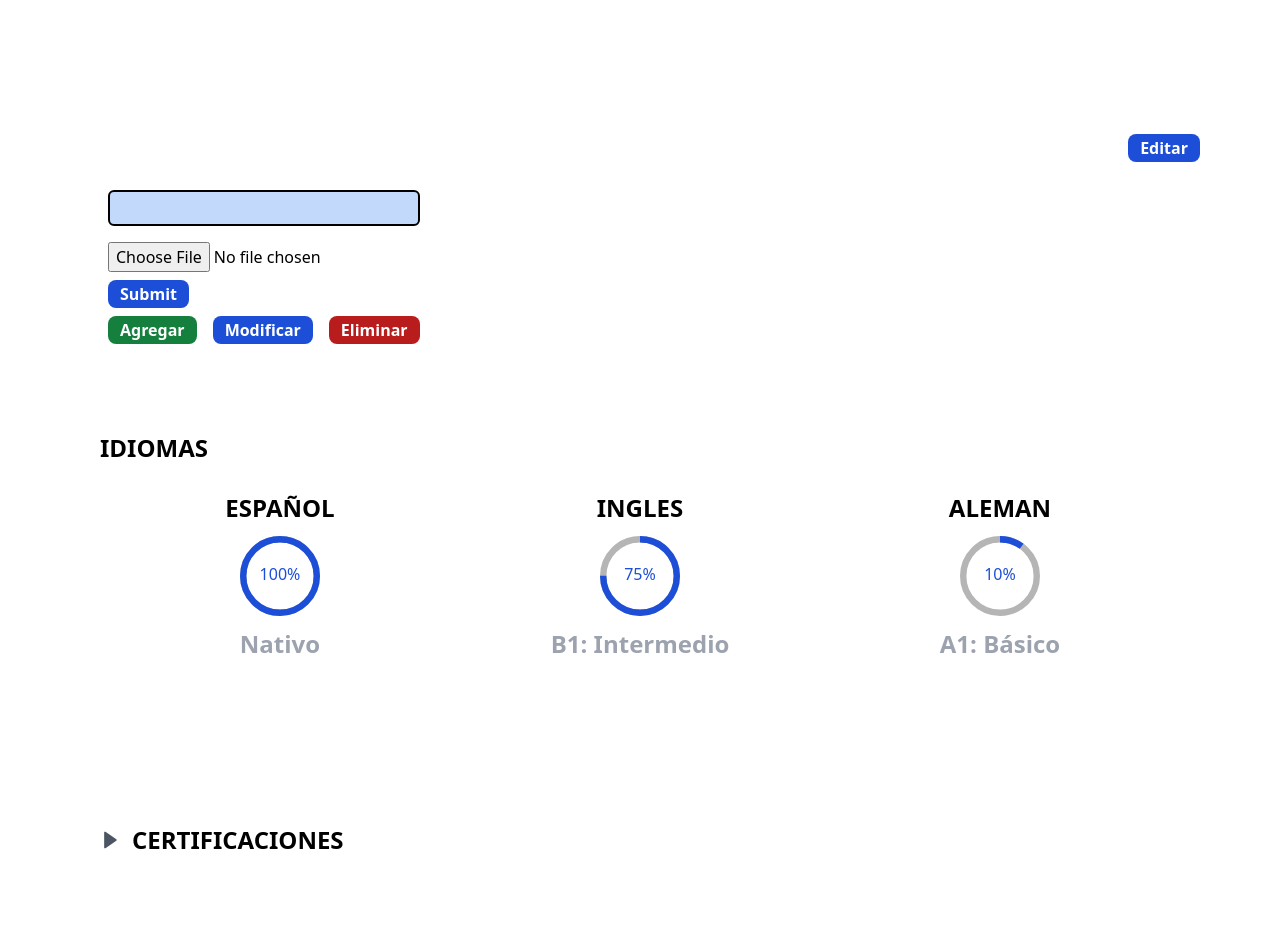
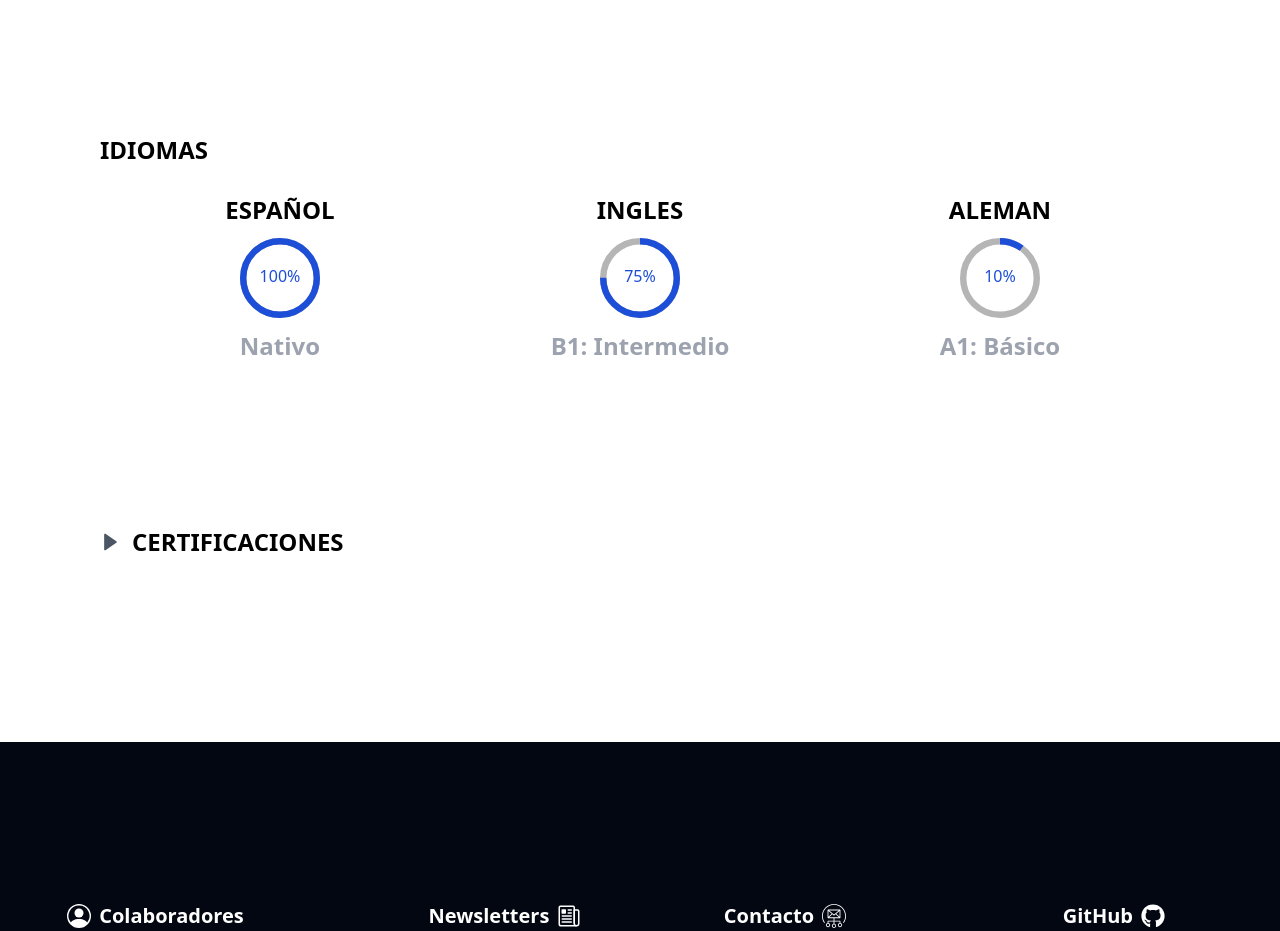
Before and after one commit to mateodevcode/curriculum-vitae-react, a React (Vite) app: page /curriculum-vitae-react/ in a window 1280 px wide. Shown: the part 2760-3691 px from the top of the page. Built offline with nearby package versions, Linux system fonts and the light colour scheme.

Commit message:
Se comento la opción editar

```diff
--- a/src/components/Skills.jsx
+++ b/src/components/Skills.jsx
@@ -45,7 +45,7 @@
           ))}
         </div>
       </div>
-      <div className="flex flex-row justify-end items-center">
+     {/*  <div className="flex flex-row justify-end items-center">
         <div
           className="w-min bg-blue-700 hover:bg-blue-400 px-3 py-0.5 text-white font-semibold rounded-lg cursor-pointer"
           onClick={onclick}
@@ -55,7 +55,7 @@
       </div>
       {/* Modificar componente */}
 
-      <div
+      {/* <div
         className={`w-full m-5 flex-col justify-center items-start ${
           editar ? "hidden" : "flex"
         }`}
@@ -79,7 +79,7 @@
         </div>
       </div>
 
-      {/* Modificar componente */}
+      Modificar componente */}
     </>
   );
 }
```
